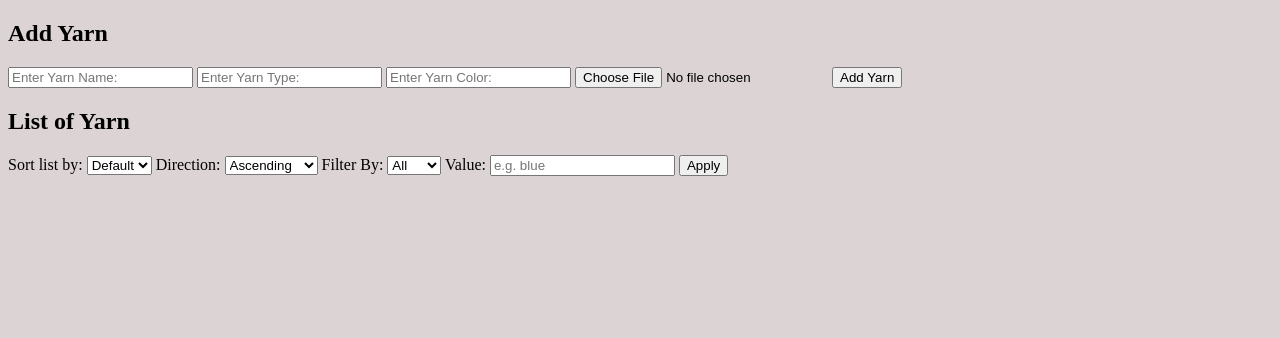
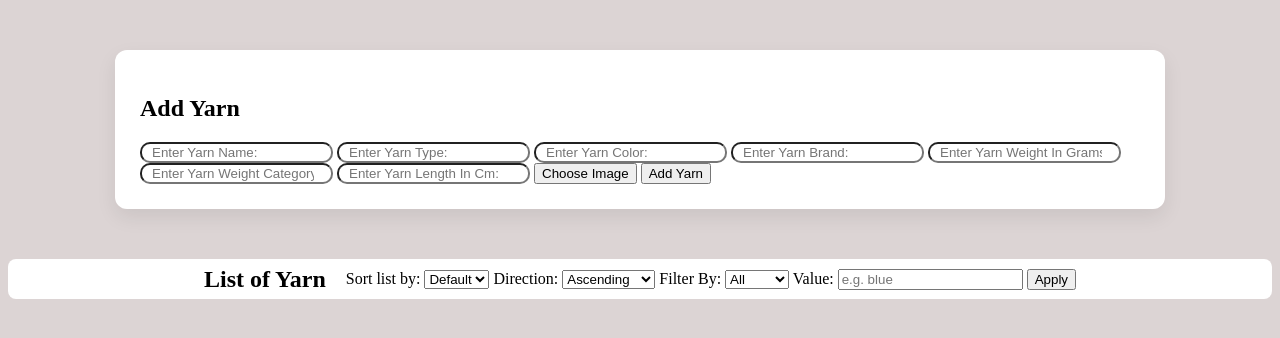
Before and after one commit to Boffe123/Yarn-Site, a Flask app: page /yarn_storage.html in a window 1280 px wide. Shown: the part 102-440 px from the top of the page. Run offline with Flask 3, Linux system fonts and the light colour scheme.

Commit message:
Fixed the Yarn Model to include all attributes and fixed the sort and filtering to implement these new attributes

```diff
--- a/app.py
+++ b/app.py
@@ -26,6 +26,12 @@ class Yarn(db.Model):
     y_type = db.Column(db.String(20), nullable=False)
     y_color = db.Column(db.String(20), nullable=False)
     y_image = db.Column(db.String(500), nullable=True)
+    y_brand = db.Column(db.String(20), nullable = False)
+    y_grams = db.Column(db.Integer, nullable = False)
+    y_weight = db.Column(db.Integer, nullable = False)
+    y_length = db.Column(db.Integer, nullable = False)
+
+
 
 
 class Projects(db.Model):
@@ -60,6 +66,10 @@ def yarn_storage():
         name = request.form.get("name")
         yarn_type = request.form.get("type")
         color = request.form.get("color")
+        brand = request.form.get("brand")
+        grams = int(request.form.get("grams"))
+        weight = int(request.form.get("weight"))
+        length = int(request.form.get("length"))
 
         file = request.files.get("image")
         filename = None
@@ -74,7 +84,11 @@ def yarn_storage():
                 y_name=name,
                 y_type=yarn_type,
                 y_color=color,
-                y_image=filename
+                y_image=filename,
+                y_brand = brand,
+                y_grams = grams,
+                y_weight = weight,
+                y_length = length
             )
             db.session.add(new_yarn)
             db.session.commit()
@@ -91,7 +105,11 @@ def yarn_storage():
     "id": Yarn.y_id,
     "name": Yarn.y_name,
     "type": Yarn.y_type,
-    "color": Yarn.y_color
+    "color": Yarn.y_color,
+    "brand": Yarn.y_brand,
+    "grams": Yarn.y_grams,
+    "weight": Yarn.y_weight,
+    "length": Yarn.y_length
     }
 
     column = sort_map.get(sort, Yarn.y_id)
@@ -108,6 +126,14 @@ def yarn_storage():
             query = query.filter(Yarn.y_color.ilike(f"%{filter_value}%"))
         elif filter_field == "type":
             query = query.filter(Yarn.y_type.ilike(f"%{filter_value}%"))
+        elif filter_field == "brand":
+            query = query.filter(Yarn.y_brand.ilike(f"%{filter_value}%"))
+        elif filter_field == "grams":
+            query = query.filter(Yarn.y_grams == int(filter_value))
+        elif filter_field == "weight":
+            query = query.filter(Yarn.y_weight == int(filter_value))
+        elif filter_field == "length":
+            query = query.filter(Yarn.y_length == int(filter_value))
 
     query = query.order_by(column)
     yarns = query.all()
--- a/static/style.css
+++ b/static/style.css
@@ -21,10 +21,6 @@
 
 .list-details {
     display: inline-block;
-}
-
-.list-info li:hover {
-    transform: translateY(-2px);
 }
 
 
@@ -53,7 +49,7 @@
     color: white;
     text-decoration: none;
     margin-left: 15px;
-    background-color: #000000;  /* the “box” color */
+    background-color: #000000;
     border-radius: 8px;
     border-width: 2px;
     padding: 5px;
@@ -68,3 +64,39 @@
 html{
     background-color:#dcd4d4;
 }
+
+.user_input {
+    max-width: 1000px;
+    margin: 50px auto;
+    padding: 25px;
+
+    background: #ffffff;
+    border-radius: 12px;
+    box-shadow: 0 8px 20px rgba(0, 0, 0, 0.08);
+}
+
+.user_input input{
+    border-radius: 10px;
+    padding-left: 10px;
+}
+
+#image{
+    display: none;
+}
+
+.filtering{
+    gap:20px;
+    display: flex;
+    justify-content: center;
+    align-items:center;
+    background:#ffffff;
+    max-width: 1500px;
+    border-radius: 8px;
+    height: 40px;
+    margin:auto;
+}
+
+#item_delete{
+    position: absolute;
+    right: 20px;
+}
--- a/templates/yarn_storage.html
+++ b/templates/yarn_storage.html
@@ -13,30 +13,36 @@
 
         <nav>
             <ul class="nav_list">
-                <li><a href="/">Home</a></li>
-                <li><a href="yarn_storage.html">Yarn Storage</a></li>
-                <li><a href="wishlist.html">Wishlist</a></li>
-                <li><a href="projects.html">Projects</a></li>
+               <li><a href="{{ url_for('home') }}">Home</a></li>
+                <li><a href="{{ url_for('yarn_storage') }}">Yarn Storage</a></li>
+                <li><a href="{{ url_for('wishlist') }}">Wishlist</a></li>
+                <li><a href="{{ url_for('projects') }}">Projects</a></li>
             </ul>
         </nav>
 
     </header>
 
-    <div>
+    <div class="user_input" id="add_yarn">
         <!-- Make the add yarn etc look nicer with css-->
 
         <h2>Add Yarn</h2>
 
         <form method="post" enctype="multipart/form-data">
-            <input type="text" name="name" placeholder="Enter Yarn Name: ">
-            <input type="text" name="type" placeholder="Enter Yarn Type: ">
-            <input type="text" name="color" placeholder="Enter Yarn Color: ">
-            <input type="file" name="image">
+            <input id="name" type="text" name="name" placeholder="Enter Yarn Name: ">
+            <input id="type" type="text" name="type" placeholder="Enter Yarn Type: ">
+            <input id="color" type="text" name="color" placeholder="Enter Yarn Color: ">
+            <input id="brand" type="text" name="brand" placeholder="Enter Yarn Brand: ">
+            <input id="grams" type="number" name="grams" placeholder="Enter Yarn Weight In Grams: ">
+            <input id="weight" type="number" name="weight" placeholder="Enter Yarn Weight Category 0-7: ">
+            <input id="length" type="number" name="length" placeholder="Enter Yarn Length In Cm: ">
+            <button for="image" class="file-button">Choose Image</button>
+            <input id="image" type="file" name="image">
 
             <button type="submit">Add Yarn</button>
         </form>
     </div>
-    <div>
+    <div class="content">
+        <div class="filtering">
             <h2>List of Yarn</h2>
             <form method="get" action="/yarn_storage.html">
 
@@ -46,6 +52,10 @@
                 <option value="name" {% if request.args.get('sort') == 'name' %}selected{% endif %}>Name</option>
                 <option value="type" {% if request.args.get('sort') == 'type' %}selected{% endif %}>Type</option>
                 <option value="color" {% if request.args.get('sort') == 'color' %}selected{% endif %}>Color</option>
+                <option value="brand" {% if request.args.get('sort') == 'brand' %}selected{% endif %}>Brand</option>
+                <option value="grams" {% if request.args.get('sort') == 'grams' %}selected{% endif %}>Grams</option>
+                <option value="weight" {% if request.args.get('sort') == 'weight' %}selected{% endif %}>Weight</option>
+                <option value="length" {% if request.args.get('sort') == 'length' %}selected{% endif %}>Length</option>
             </select>
 
             <label>Direction:</label>
@@ -59,6 +69,10 @@
                 <option value="" {% if not request.args.get('filter_field') %}selected{% endif %}>All</option>
                 <option value="color" {% if request.args.get('filter_field') == 'color' %}selected{% endif %}>Color</option>
                 <option value="type" {% if request.args.get('filter_field') == 'type' %}selected{% endif %}>Type</option>
+                <option value="brand" {% if request.args.get('filter_field') == 'brand' %}selected{% endif %}>Brand</option>
+                <option value="grams" {% if request.args.get('filter_field') == 'grams' %}selected{% endif %}>Grams</option>
+                <option value="weight" {% if request.args.get('filter_field') == 'weight' %}selected{% endif %}>Weight</option>
+                <option value="length" {% if request.args.get('filter_field') == 'length' %}selected{% endif %}>Length</option>
             </select>
 
             <label>Value:</label>
@@ -67,6 +81,8 @@
                 placeholder="e.g. blue">
 
             <button type="submit">Apply</button>
+        </div>
+        <div class="item-list">
             </form>
             <ul class="list-info">
             {% for yarn in yarns %}
@@ -76,6 +92,10 @@
                         <span class="label">Name:</span> {{ yarn.y_name }} |
                         <span class="label">Type:</span> {{ yarn.y_type }} |
                         <span class="label">Color:</span> {{ yarn.y_color }} |
+                        <span class="label">Brand:</span> {{ yarn.y_brand }} |
+                        <span class="label">Grams:</span> {{ yarn.y_grams }} |
+                        <span class="label">Weight:</span> {{ yarn.y_weight }} |
+                        <span class="label">Length:</span> {{ yarn.y_length }} |
                         <span class="label">Image:</span>
                     </div>
 
@@ -84,12 +104,13 @@
                             alt="{{ yarn.y_name }}">
 
                     <form method="post" action="{{ url_for('delete_yarn', y_id=yarn.y_id) }}">
-                     <button type="submit">Delete</button>
+                        <button id="item_delete" type="submit">Delete</button>
                     </form>
 
                 </li>
                 {% endfor %}
             </ul>
         </div>
+    </div>
 </body>
 </html>
```
Also changed, not shown: seed.py (+29 -10 lines). Lines whose indentation alone changed are shown as unchanged.
